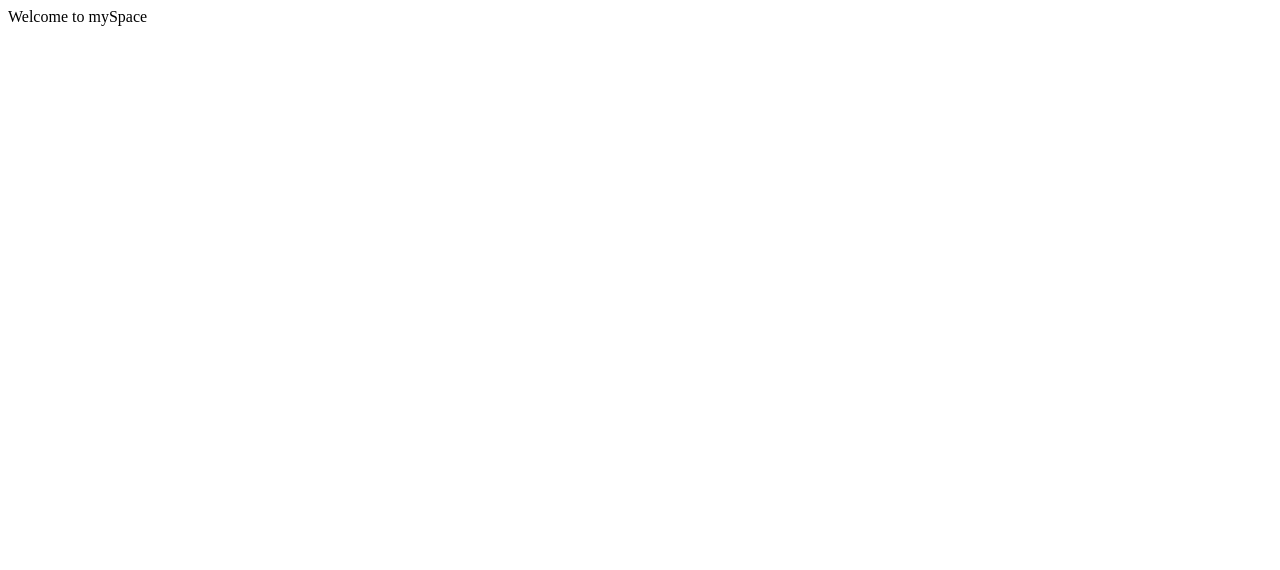
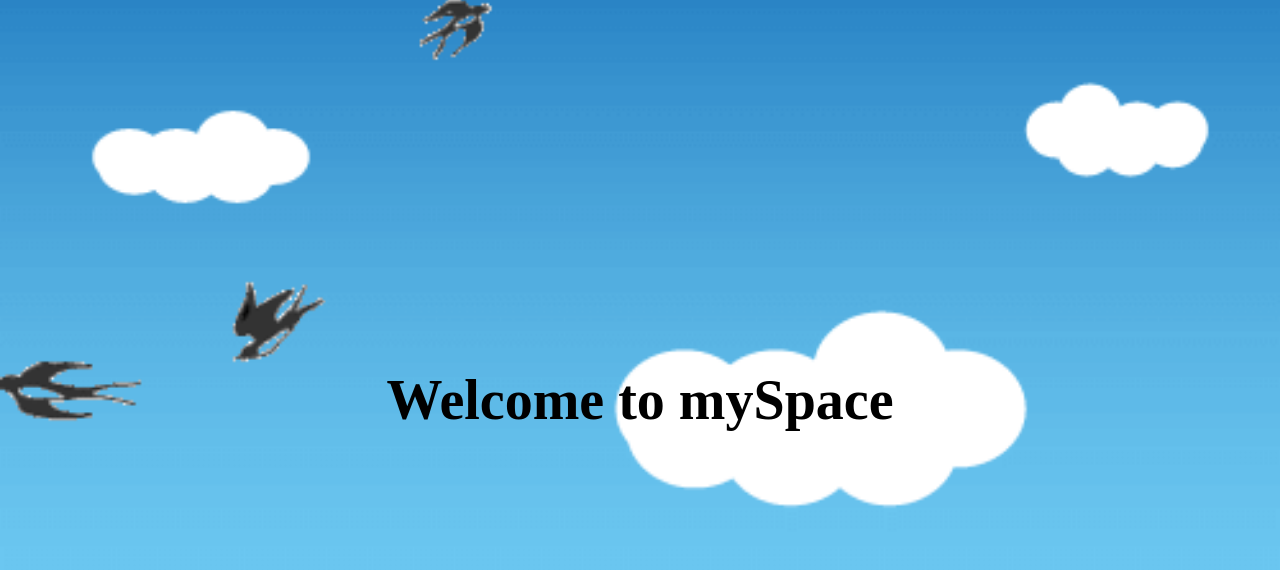
Before and after one commit to alecjara/live-coding, a plain HTML site: page mar/05-02/index.html in a window 1280 px wide. Drawn offline with Linux system fonts and the light colour scheme.

Commit message:
background

```diff
--- a/mar/05-02/css/style.css
+++ b/mar/05-02/css/style.css
@@ -1,9 +1,30 @@
-/* * {
+* {
   box-sizing: border-box;
   margin: 0;
   font-size: 16px;
-} */
-
+}
+body {
+  margin: 0 auto;
+  /* background-color: aqua; */
+}
+.main-text {
+  display: flex;
+  /* padding: 2rem; */
+  align-items: center;
+  justify-content: center;
+  width: 100vw;
+  height: 100vh;
+  background-color: aqua;
+  background-image: url(../img/fly.gif), url(../img/sky.png);
+  background-repeat: repeat-x, no-repeat;
+  background-position: center;
+  background-size: 80rem, cover;
+  /* background: url(../img/sky.png),  no-repeat center; */
+}
+h1 {
+  font-size: 3.5rem;
+  font-weight: bold;
+}
 /* background-image  */
 
 /* background-clip: border-box; */
--- a/mar/05-02/index.html
+++ b/mar/05-02/index.html
@@ -8,7 +8,7 @@
   </head>
   <body>
     <div class="main-text">
-      Welcome to mySpace
+      <h1>Welcome to mySpace</h1>
     </div>
   </body>
 </html>
```
